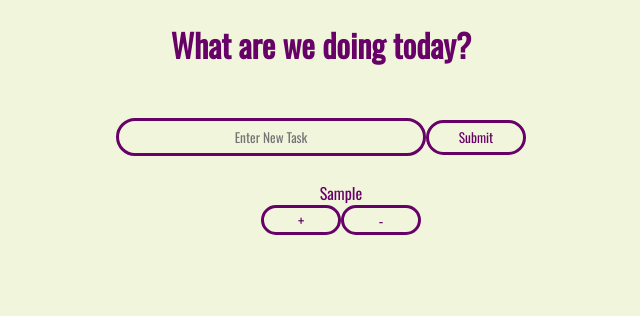
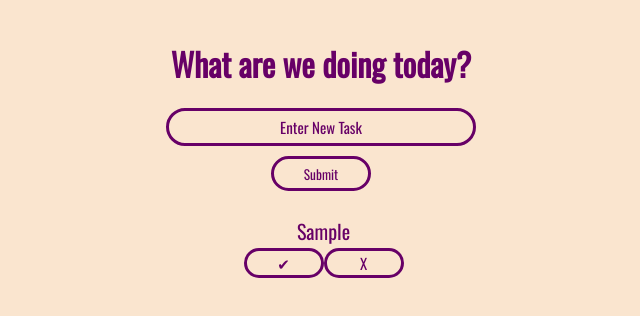
Before and after one commit to LloydN01/TodoApp, a React (Create React App) app: page / in a window 1280 px wide. Both pictures are taken after typing "Sample" into the empty fields and a click on the input "Submit". Shown: the top 316 px of the page, without its empty margins (319-959 px from the left). Built offline with nearby package versions, Linux system fonts and the light colour scheme.

Commit message:
edited some positioning and symbols

```diff
--- a/src/App.css
+++ b/src/App.css
@@ -1,5 +1,5 @@
 html {
-  background-color: #f1f5dc;
+  background-color: #fae5cf;
 }
 
 .App {
@@ -10,11 +10,11 @@ html {
   text-align: center;
   color: #670067;
   border-radius: 25px;
+  margin-top: 40px;
 }
 
 .taskBar {
   text-align: center;
-  margin-top: 50px
 }
 
 #newTask {
@@ -22,9 +22,17 @@ html {
   height: 30px;
   border-radius: 25px;
   border: #670067 solid;
-  background-color: #f1f5dc;
+  background-color: #fae5cf;
   font-family: 'Oswald', serif;
   text-align: center;
+  color: #670067;
+  font-size: 15px;
+  align-items: center;
+}
+
+#newTask::placeholder {
+  color: #670067;
+  opacity: 1;
 }
 
 #button {
@@ -32,9 +40,11 @@ html {
   width: 100px;
   border-radius: 25px;
   border: #670067 solid;
-  background-color: #f1f5dc;
+  background-color: #fae5cf;
   color: #670067;
   font-family: 'Oswald', serif;
+  display: block;
+  margin: 10px auto;
 }
 
 h1 {
@@ -42,6 +52,8 @@ h1 {
 }
 
 .todo {
+  font-size: 20px;
+  margin-right: 35px;
   margin-top: 25px;
   text-align: center;
   color: #670067;
@@ -53,7 +65,7 @@ h1 {
   width: 80px;
   border-radius: 25px;
   border: #670067 solid;
-  background-color: #f1f5dc;
+  background-color: #fae5cf;
   color: #670067;
   font-family: 'Oswald', serif;
   font-size: 15px;
@@ -62,6 +74,7 @@ h1 {
 .completed {
   text-decoration: line-through;
   opacity: 0.5;
+  font-style: italic;
 }
 
 .remove {
@@ -69,7 +82,7 @@ h1 {
   width: 80px;
   border-radius: 25px;
   border: #670067 solid;
-  background-color: #f1f5dc;
+  background-color: #fae5cf;
   color: #670067;
   font-family: 'Oswald', serif;
   font-size: 15px;
--- a/src/App.js
+++ b/src/App.js
@@ -8,10 +8,11 @@ function App() {
   const [todos, setTodos] = useState([]);
   return (
     <div className="App">
-      <div className="header">
-            <h1>
-                What are we doing today?
-            </h1>
+      <div id="mainBackground">
+        <div className="header">
+              <h1>
+                 What are we doing today?
+              </h1>
         </div>
 
         <div className="taskBar">
@@ -21,6 +22,7 @@ function App() {
         <div className="list">
           <TodoList setTodos={setTodos} todos={todos}/>
         </div>
+      </div>
     </div>
   );
 }
--- a/src/components/Todo.js
+++ b/src/components/Todo.js
@@ -20,8 +20,8 @@ const Todo = ({text, todo, todos, setTodos}) => {
     return(
         <div className="todo">
             <li className={`todo-item ${todo.completed ? "completed" : ""}`}>{text}</li>
-            <button onClick={completeHandler} type="button" className="complete">+</button>
-            <button onClick={deleteHandler} type="button" className="remove">-</button>
+            <button onClick={completeHandler} type="button" className="complete">&#10004;</button>
+            <button onClick={deleteHandler} type="button" className="remove">X</button>
         </div>
     );
 };
```
